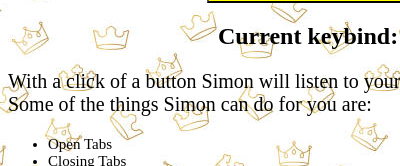
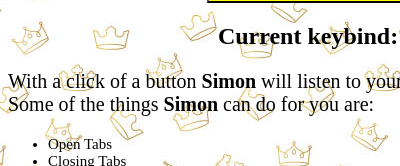
Before and after one commit to T4R1N/madhacks-2025, a browser extension: page popup/popup.html in a window 400 px wide. Shown: the part 165-331 px from the top of the page. Drawn offline with Linux system fonts and the light colour scheme.

Commit message:
Update popup.html

```diff
--- a/popup/popup.html
+++ b/popup/popup.html
@@ -17,8 +17,8 @@
         <label for = "prompt">Enter prompt here if you prefer typing:<label>
         <input type = "text" id = "prompt" placeholder = "Type here...">
         <span id="mirror"></span>-->
-        <p class = "description">With a click of a button Simon will listen to your every request<br>
-            Some of the things Simon can do for you are:
+        <p class = "description">With a click of a button <b>Simon</b> will listen to your every request<br>
+            Some of the things <b>Simon</b> can do for you are:
         </p>
         <ul>
             <li>Open Tabs</li>
```
